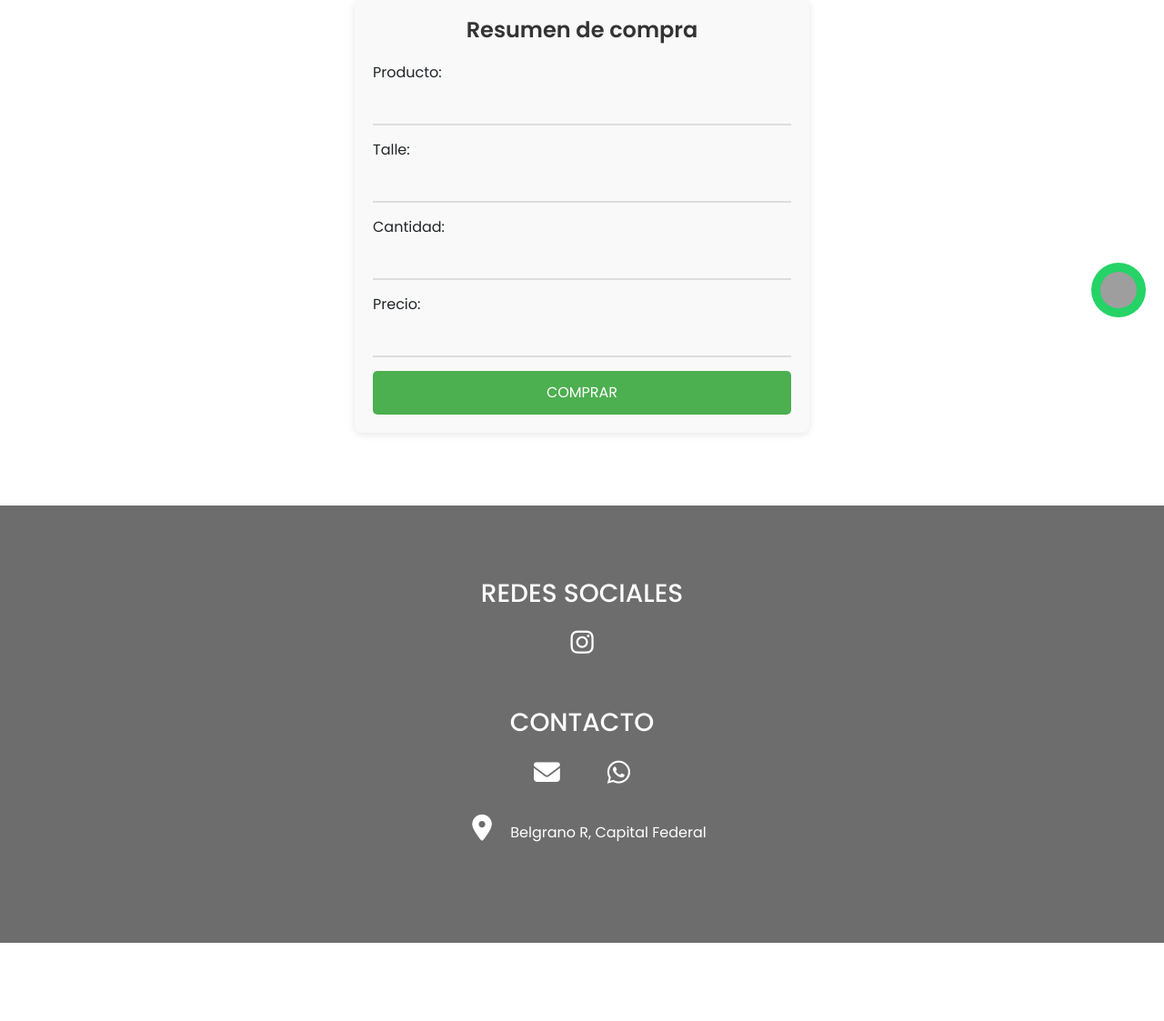
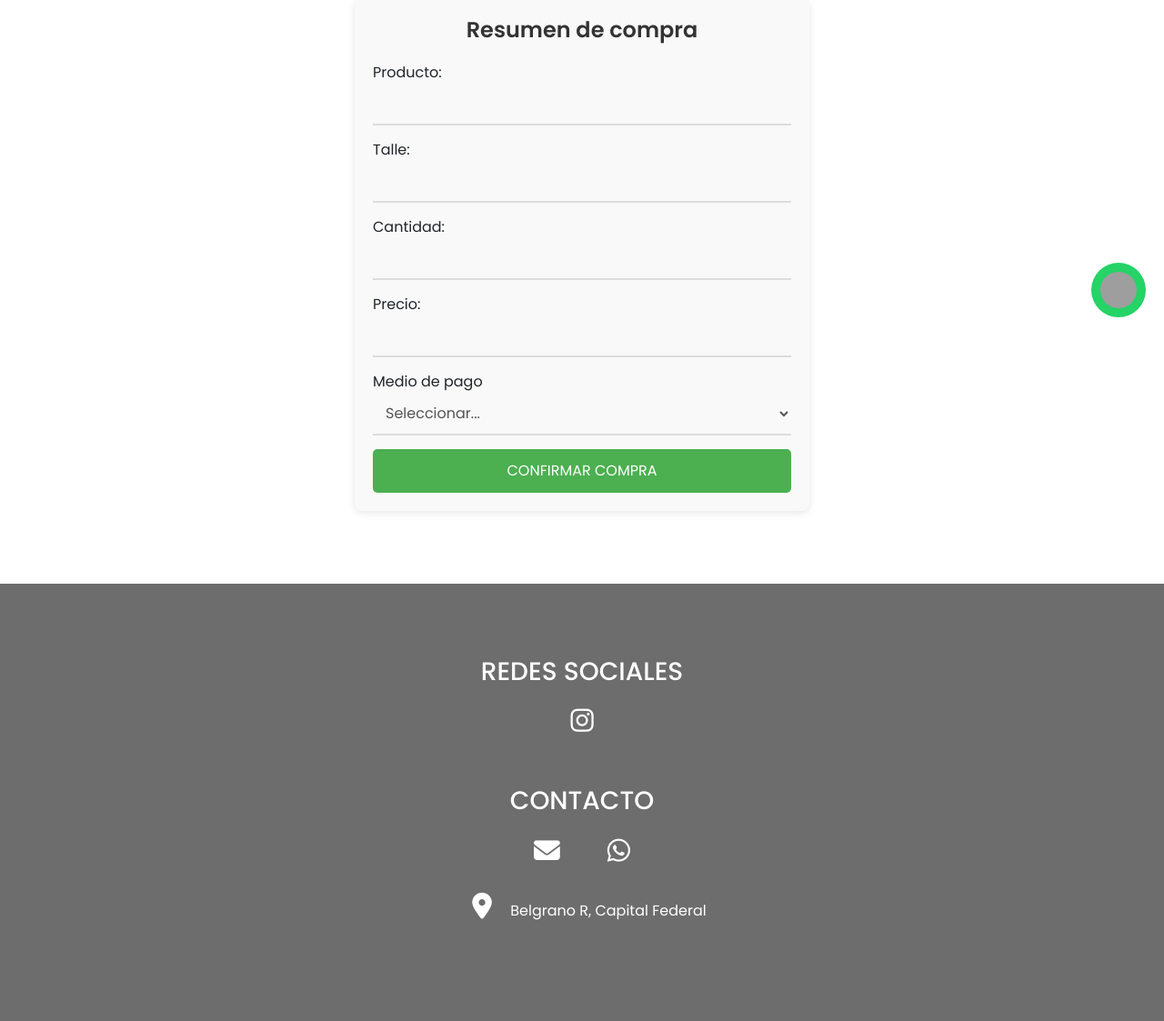
Before and after one commit to guidodiz/E-Commerce, a Django app: page /web/compra/ in a window 1280 px wide. Shown: the part 431-1554 px from the top of the page at 91% size. Before the commit the page ends 1468 px from the top, so only its background shows below. Run offline with Django 5.2, Linux system fonts and the light colour scheme; grey boxes are pictures that could not be loaded.

Commit message:
resolviendo los medios de pago

```diff
--- a/E-Commerce/TiendaOnline/web/forms.py
+++ b/E-Commerce/TiendaOnline/web/forms.py
@@ -5,4 +5,4 @@ from django import forms
 class CompraModelForm(forms.ModelForm):
     class Meta:
         model = Compra
-        fields = ['producto', 'talle', 'cantidad', 'precio']
+        fields = ['producto', 'talle', 'cantidad', 'precio', 'medio_de_pago']
--- /dev/null
+++ b/E-Commerce/TiendaOnline/web/static/web/js/compra.js
@@ -0,0 +1,25 @@
+const opcion = document.getElementById('medio_de_pago')
+
+const efectivo = document.getElementById('pago_efectivo')
+const datosTransferencia = document.getElementById('datos_transferencia')
+
+const mostrar_efectivo = function(){
+    if (opcion.value === 'Efectivo'){
+        efectivo.hidden = false
+    }
+    else{
+        efectivo.hidden = true
+    }
+}
+
+const mostrar_transferencia = function(){
+    if (opcion.value === 'Transferencia'){
+        datosTransferencia.hidden = false
+    }
+    else{
+        datosTransferencia.hidden = true
+    }
+}
+
+opcion.addEventListener('change', mostrar_efectivo)
+opcion.addEventListener('change', mostrar_transferencia)
--- a/E-Commerce/TiendaOnline/web/static/web/styles/compra.css
+++ b/E-Commerce/TiendaOnline/web/static/web/styles/compra.css
@@ -17,7 +17,7 @@
     color: #333;
 }
 
-.contenedor_compra input[type="text"] {
+.contenedor_compra input[type="text"], select {
     width: 100%;
     padding: 10px;
     margin-bottom: 15px;
@@ -49,3 +49,18 @@
 .contenedor_compra input[type="submit"]:hover {
     background-color: #45a049;
 }
+
+#pago_efectivo{
+    border-bottom: 2px solid #ddd;
+    width: 100%;
+    padding: 10px;
+    margin-bottom: 15px;
+}
+
+#datos_transferencia ul{
+    list-style: none;
+    border-bottom: 2px solid #ddd;
+    width: 100%;
+    padding: 10px;
+    margin-bottom: 15px;
+}
--- a/E-Commerce/TiendaOnline/web/templates/web/compra.html
+++ b/E-Commerce/TiendaOnline/web/templates/web/compra.html
@@ -34,7 +34,32 @@
             <input type="text" name="precio" value="{{ form.precio.value }}" readonly>
         </div>
 
-        <input type="submit" value="COMPRAR">
+        <div>
+            <label for="medio_de_pago">Medio de pago</label>
+            <select name="medio_de_pago" id="medio_de_pago" required>
+                <option value="">Seleccionar...</option>
+                <option value="Efectivo">Efectivo</option>
+                <option value="MP">Mercado Pago</option>
+                <option value="Transferencia">Transferencia Bancaria</option>
+            </select>
+        </div>
+
+        <div id="pago_efectivo" hidden>
+            <p>En caso de pagar en efectivo, nos estaremos contactando via Whatsapp para coordinar el envio o retiro</p>
+        </div>
+
+        <div id="datos_transferencia" hidden>
+            <ul>
+                <li>Número de cuenta: </li>
+                <li>CUIT: </li>
+                <li>Razón Social: </li>
+                <li>CBU: </li>
+                <li>Alias: </li>
+                <li>Banco </li>
+            </ul>
+        </div>
+
+        <input type="submit" value="CONFIRMAR COMPRA">
     </form>
 </div>
 
@@ -45,4 +70,9 @@
         {% endfor %}
     </ul>
 {% endif %}
+
+{% block extra_js %}
+<script src="{% static 'web/js/compra.js' %}"></script>
 {% endblock %}
+
+{% endblock %}
--- a/E-Commerce/TiendaOnline/web/views.py
+++ b/E-Commerce/TiendaOnline/web/views.py
@@ -69,7 +69,7 @@ def compra(request):
             'producto': producto.nombre,
             'talle': talle,
             'cantidad': cantidad,
-            'precio': precio
+            'precio': precio,
         }
 
         form = CompraModelForm(initial=initial_data)
```
Also changed, not shown: E-Commerce/TiendaOnline/web/models.py (+8 -2 lines), E-Commerce/TiendaOnline/web/migrations/0010_remove_compra_fecha_compra_medio_de_pago.py (added), E-Commerce/TiendaOnline/web/migrations/0011_alter_compra_medio_de_pago.py (added), E-Commerce/TiendaOnline/web/migrations/0012_alter_compra_medio_de_pago.py (added).
